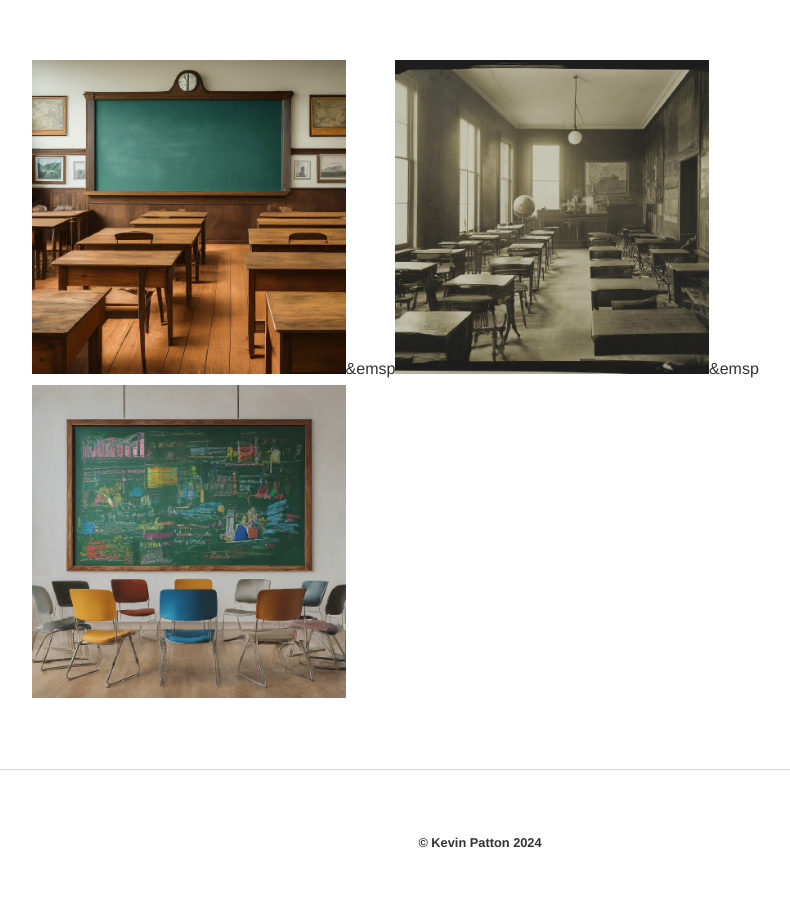
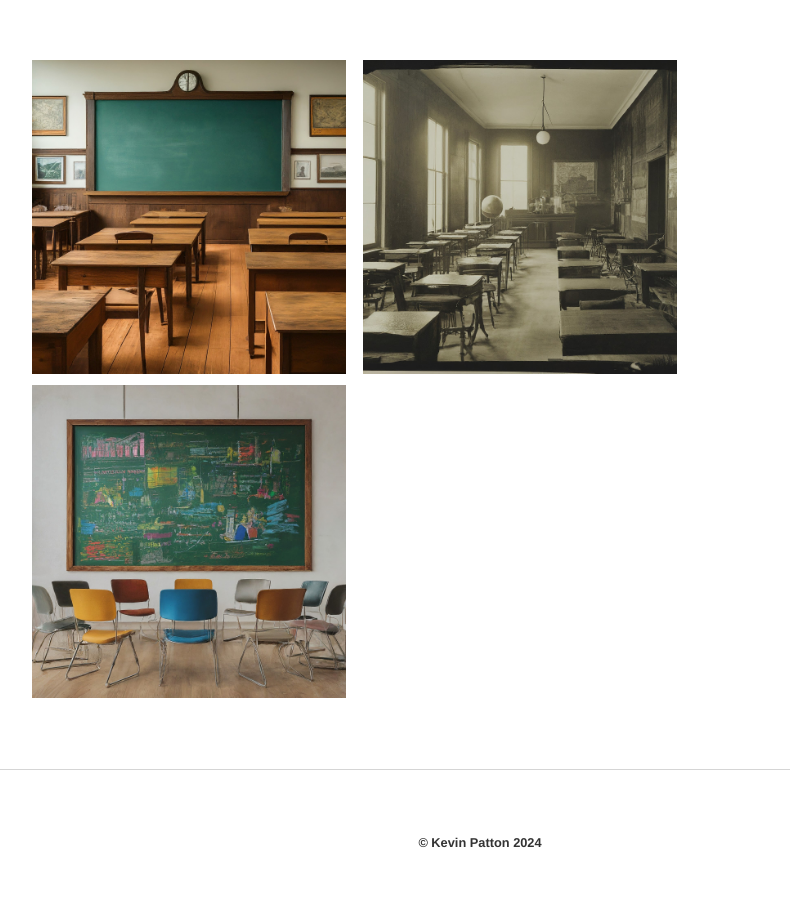
Before and after one commit to kevinjpatton/kevinjpatton.github.io, a Jekyll site: the page built from teaching/index.html, in a window 1280 px wide. Shown: the part 348-1264 px from the top of the page, without its empty margins (160-950 px from the left). Built offline with Jekyll 4.4.1, drawn with Linux system fonts in a browser that asks for light colours; Markdown is read by kramdown in place of the engine named in the settings.

Commit message:
Update index.html

```diff
--- a/teaching/index.html
+++ b/teaching/index.html
@@ -2,5 +2,5 @@
 layout: teaching
 title: Teaching - Kevin Patton
 ---
-<p><img src="/teaching/currentcourses/Current_Courses.jpg" alt="current_philosophy_classes" class="thumbnail">&emsp<img src="/teaching/pastcourses/Past_Courses.jpg" alt="past_philosophy_classes" class="thumbnail">&emsp<img src="/teaching/pedagogy/Pedagogy.jpg" alt="pedagogy_and_teaching_theory" class="thumbnail"></p>
+<p><img src="/teaching/currentcourses/Current_Courses.jpg" alt="current_philosophy_classes" class="thumbnail">&nbsp&nbsp&nbsp&nbsp<img src="/teaching/pastcourses/Past_Courses.jpg" alt="past_philosophy_classes" class="thumbnail">&nbsp&nbsp&nbsp&nbsp<img src="/teaching/pedagogy/Pedagogy.jpg" alt="pedagogy_and_teaching_theory" class="thumbnail"></p>
 </div>
```
